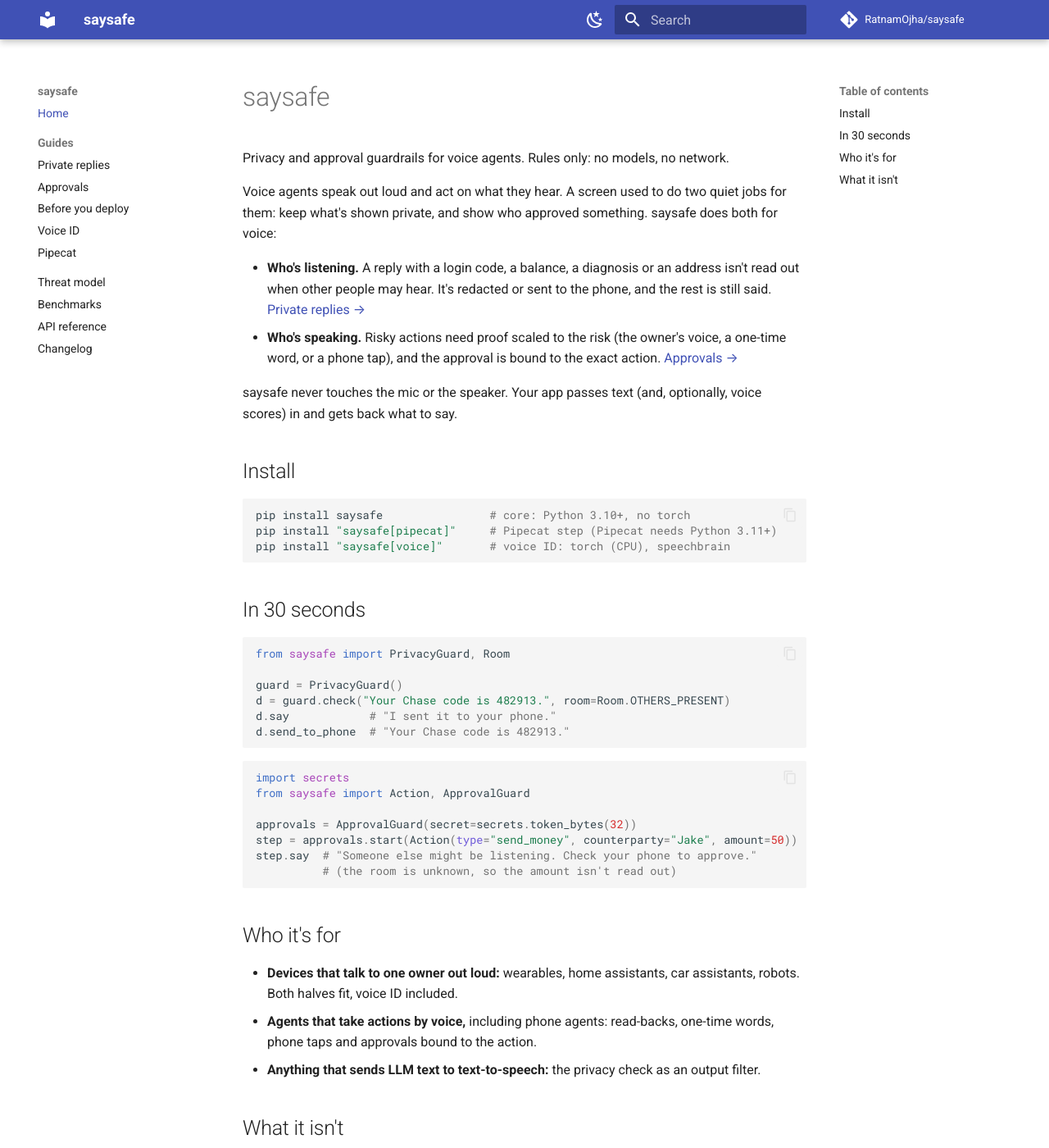
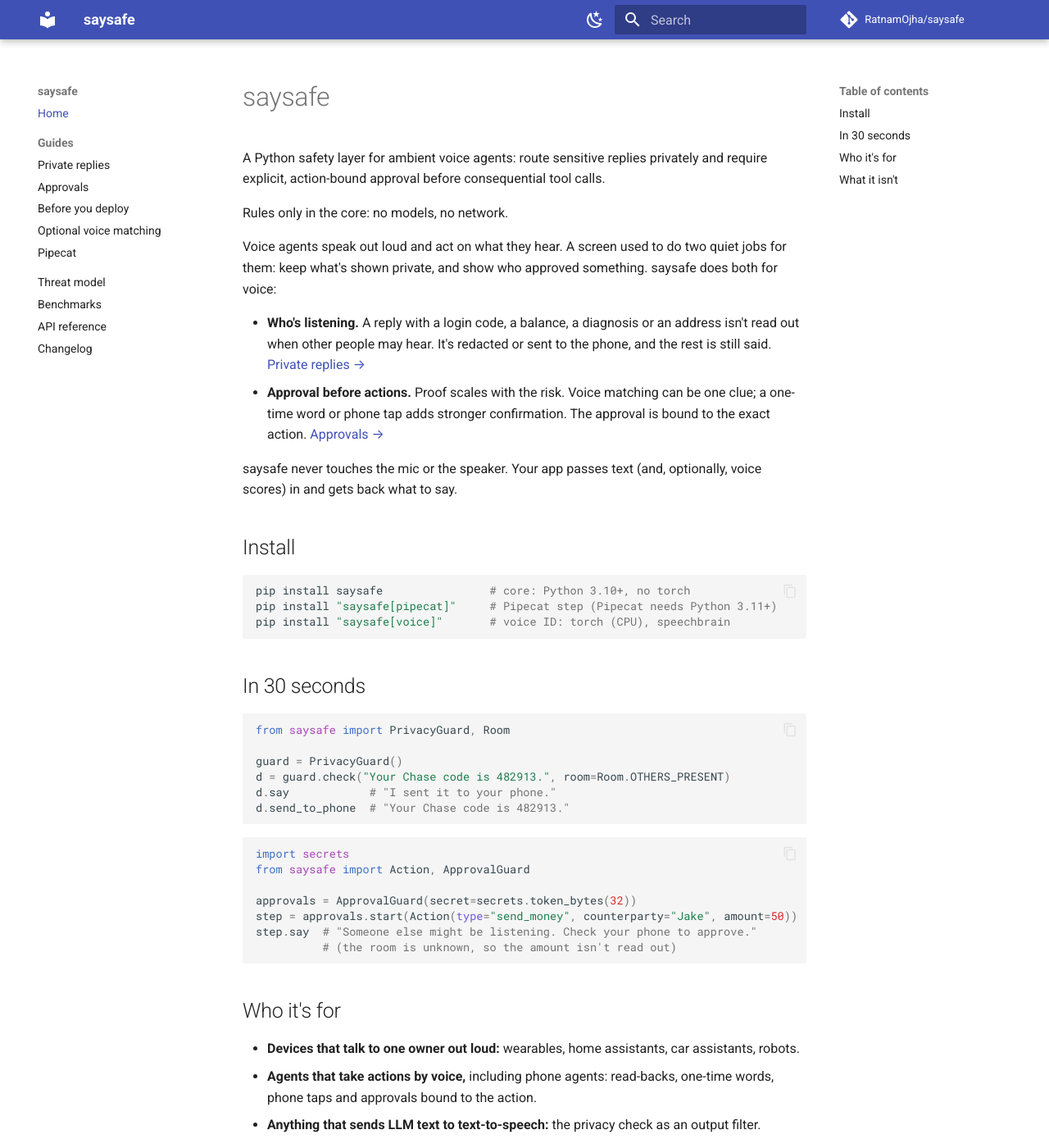
Before and after one commit to RatnamOjha/saysafe, an MkDocs documentation site: the page built from docs/index.md, in a window 1280 px wide and 1400 px high. Shown: the whole window at 82% size. Built offline with MkDocs 1.6.1 and Material for MkDocs 9.7.7, drawn with Linux system fonts in a browser that asks for light colours; comment, search, counter and statistics services are not loaded; some of the changed text lies outside the part shown.

Commit message:
docs: position voice matching as a supporting signal

```diff
--- a/docs/index.md
+++ b/docs/index.md
@@ -1,11 +1,13 @@
 # saysafe
 
-Privacy and approval guardrails for voice agents. Rules only: no models, no network.
+A Python safety layer for ambient voice agents: route sensitive replies privately and require explicit, action-bound approval before consequential tool calls.
+
+Rules only in the core: no models, no network.
 
 Voice agents speak out loud and act on what they hear. A screen used to do two quiet jobs for them: keep what's shown private, and show who approved something. saysafe does both for voice:
 
 - **Who's listening.** A reply with a login code, a balance, a diagnosis or an address isn't read out when other people may hear. It's redacted or sent to the phone, and the rest is still said. [Private replies →](privacy.md)
-- **Who's speaking.** Risky actions need proof scaled to the risk (the owner's voice, a one-time word, or a phone tap), and the approval is bound to the exact action. [Approvals →](approvals.md)
+- **Approval before actions.** Proof scales with the risk. Voice matching can be one clue; a one-time word or phone tap adds stronger confirmation. The approval is bound to the exact action. [Approvals →](approvals.md)
 
 saysafe never touches the mic or the speaker. Your app passes text (and, optionally, voice scores) in and gets back what to say.
 
@@ -40,10 +42,10 @@ step.say  # "Someone else might be listening. Check your phone to approve."
 
 ## Who it's for
 
-- **Devices that talk to one owner out loud:** wearables, home assistants, car assistants, robots. Both halves fit, voice ID included.
+- **Devices that talk to one owner out loud:** wearables, home assistants, car assistants, robots.
 - **Agents that take actions by voice,** including phone agents: read-backs, one-time words, phone taps and approvals bound to the action.
 - **Anything that sends LLM text to text-to-speech:** the privacy check as an output filter.
 
 ## What it isn't
 
-Voice ID is a convenience, not security: recordings and live voice clones can fool it. Rules catch the patterns they know, in English. Read the [threat model](threat-model.md) before relying on it.
+Voice matching is optional evidence, not identity proof. Recordings and live voice clones can fool it; use a phone tap for actions with serious consequences. The core job is private replies and action-bound approval. Rules catch the patterns they know, in English. Read the [threat model](threat-model.md) before relying on it.
--- a/mkdocs.yml
+++ b/mkdocs.yml
@@ -26,7 +26,7 @@ nav:
       - Private replies: privacy.md
       - Approvals: approvals.md
       - Before you deploy: deployment.md
-      - Voice ID: voice.md
+      - Optional voice matching: voice.md
       - Pipecat: pipecat.md
   - Threat model: threat-model.md
   - Benchmarks: benchmarks.md
```
Also changed, not shown: CHANGELOG.md (+1 -0 lines), README.md (+6 -4 lines), THREAT_MODEL.md (+2 -0 lines), docs/approvals.md (+2 -2 lines), docs/privacy.md (+1 -1 lines), docs/voice.md (+3 -1 lines).
